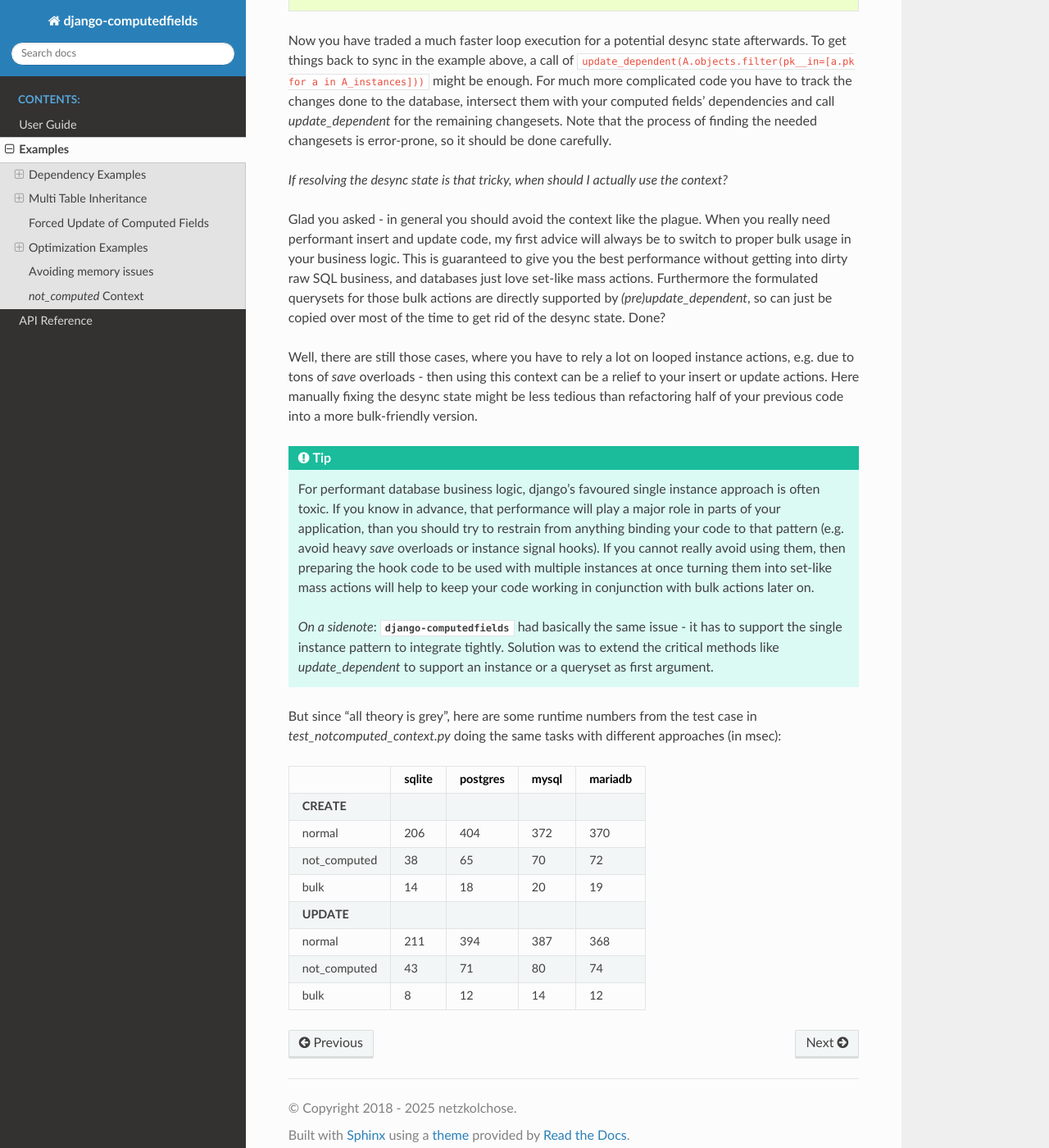
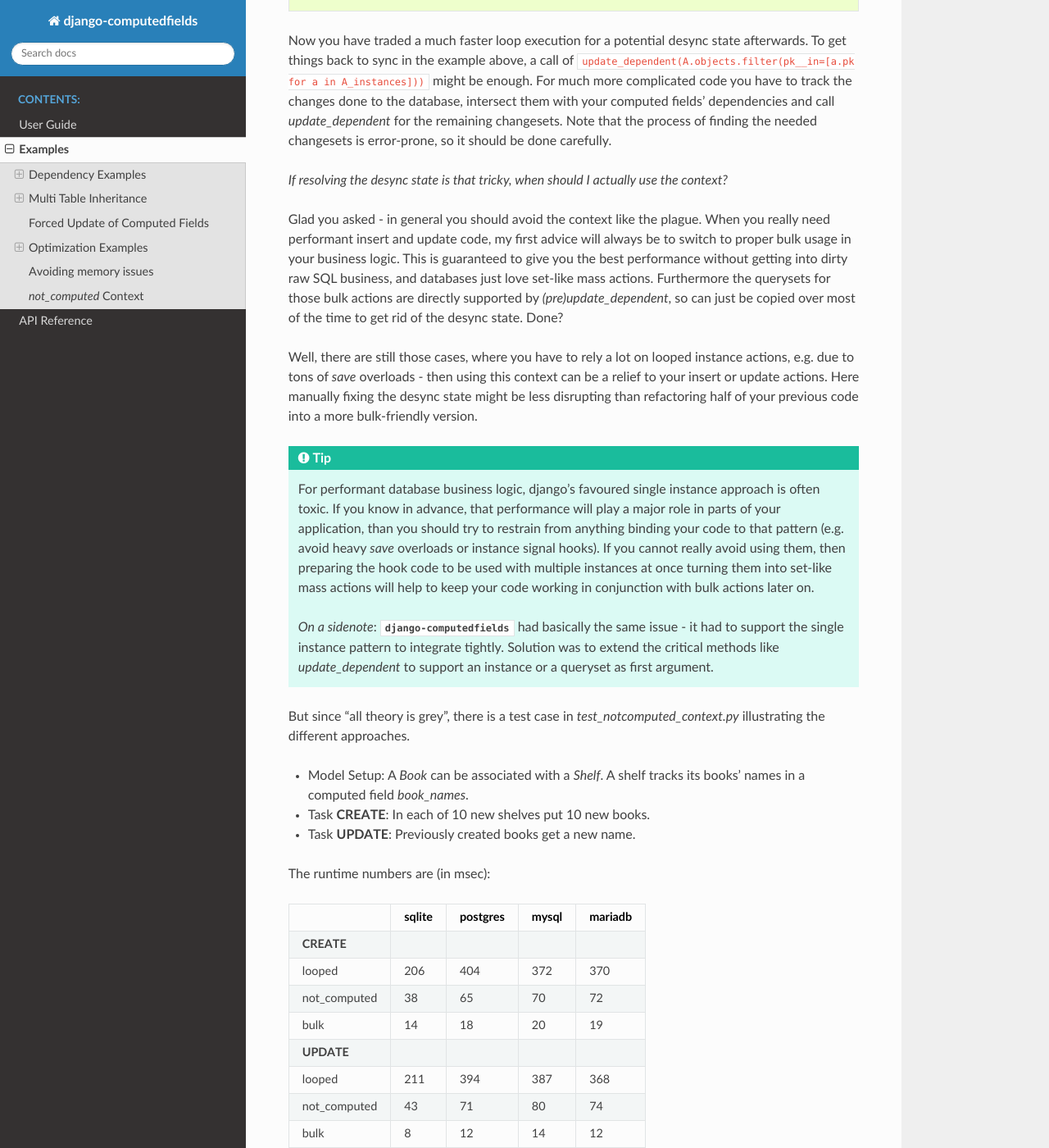
Before and after one commit to netzkolchose/django-computedfields, a Sphinx documentation site: the page built from docs/examples.rst, in a window 1280 px wide and 1400 px high, scrolled down 26150 px. Shown: the whole window at 82% size. Built offline with Sphinx 7.4.7 and the Read the Docs theme 3.1.0, drawn with Linux system fonts in a browser that asks for light colours; the version number is read from the project's files by our own code.

Commit message:
some cleanup

```diff
--- a/docs/examples.rst
+++ b/docs/examples.rst
@@ -1277,13 +1277,13 @@ Note that the process of finding the needed changesets is error-prone, so it sho
 Glad you asked - in general you should avoid the context like the plague. When you really need performant insert and
 update code, my first advice will always be to switch to proper bulk usage in your business logic.
 This is guaranteed to give you the best performance without getting into dirty raw SQL business,
-and databases just love set-like mass actions. Furthermore the formulated querysets for those bulk actions
+and databases just love set-like mass actions. Furthermore the querysets for those bulk actions
 are directly supported by `(pre)update_dependent`, so can just be copied over most of the time to get rid
 of the desync state. Done?
 
 Well, there are still those cases, where you have to rely a lot on looped instance actions,
 e.g. due to tons of `save` overloads - then using this context can be a relief to your insert or update actions.
-Here manually fixing the desync state might be less tedious than refactoring half of your previous code
+Here manually fixing the desync state might be less disrupting than refactoring half of your previous code
 into a more bulk-friendly version.
 
 .. TIP::
@@ -1295,19 +1295,26 @@ into a more bulk-friendly version.
     with multiple instances at once turning them into set-like mass actions will help to keep your code working
     in conjunction with bulk actions later on.
 
-    *On a sidenote*: :mod:`django-computedfields` had basically the same issue - it has to support
+    *On a sidenote*: :mod:`django-computedfields` had basically the same issue - it had to support
     the single instance pattern to integrate tightly. Solution was to extend the critical methods like
     `update_dependent` to support an instance or a queryset as first argument.
 
-But since "all theory is grey", here are some runtime numbers from the test case in `test_notcomputed_context.py`
-doing the same tasks with different approaches (in msec):
+But since "all theory is grey", there is a test case in `test_notcomputed_context.py` illustrating the different
+approaches.
+
+- Model Setup: A `Book` can be associated with a `Shelf`. A shelf tracks its books' names
+  in a computed field `book_names`.
+- Task **CREATE**: In each of 10 new shelves put 10 new books.
+- Task **UPDATE**: Previously created books get a new name.
+
+The runtime numbers are (in msec):
 
 +--------------+--------+----------+-------+---------+
 |              | sqlite | postgres | mysql | mariadb |
 +==============+========+==========+=======+=========+
 | **CREATE**   |        |          |       |         |
 +--------------+--------+----------+-------+---------+
-| normal       | 206    | 404      | 372   | 370     |
+| looped       | 206    | 404      | 372   | 370     |
 +--------------+--------+----------+-------+---------+
 | not_computed | 38     | 65       | 70    | 72      |
 +--------------+--------+----------+-------+---------+
@@ -1315,7 +1322,7 @@ doing the same tasks with different approaches (in msec):
 +--------------+--------+----------+-------+---------+
 | **UPDATE**   |        |          |       |         |
 +--------------+--------+----------+-------+---------+
-| normal       | 211    | 394      | 387   | 368     |
+| looped       | 211    | 394      | 387   | 368     |
 +--------------+--------+----------+-------+---------+
 | not_computed | 43     | 71       | 80    | 74      |
 +--------------+--------+----------+-------+---------+
```
Also changed, not shown: 2 other files.
